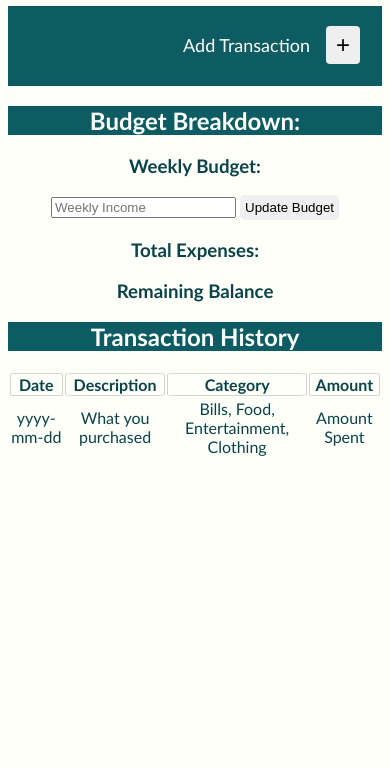
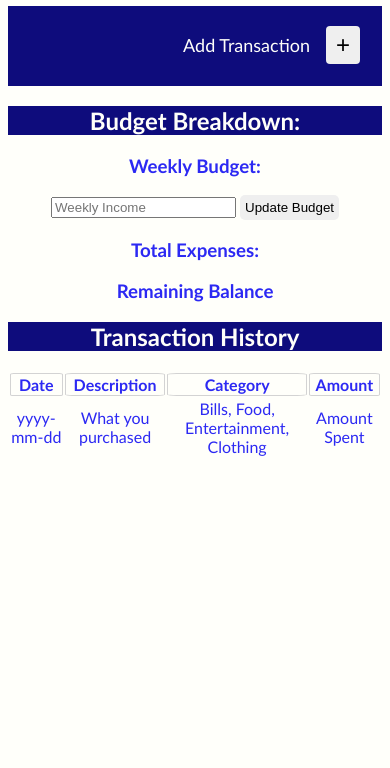
Before and after one commit to Acera-tops/Budget-App, a plain HTML site: page index.html in a window 390 px wide. Shown: the part 76-844 px from the top of the page. Drawn offline with Linux system fonts and the light colour scheme.

Commit message:
color change mobile view

```diff
--- a/styles.css
+++ b/styles.css
@@ -128,7 +128,7 @@
 }
 
 nav{
-    background-color: #0D5C63;
+    background-color: #0e0c7c;
     color: #FFFFFA;
     font-family: candara, Arial, Helvetica, sans-serif;
     width: 100%;
@@ -193,14 +193,14 @@ nav{
     body{
         text-align: center;
         background-color:  #FFFFFA;
-        color: #094348;
+        color: #2c29f3;
         font-family: candara, Arial, Helvetica, sans-serif;
     }
 
 
     h2{
         width: 100%;
-        background-color: #0D5C63;
+        background-color: #0e0c7c;
         color: #FFFFFA;
     }
 
```
